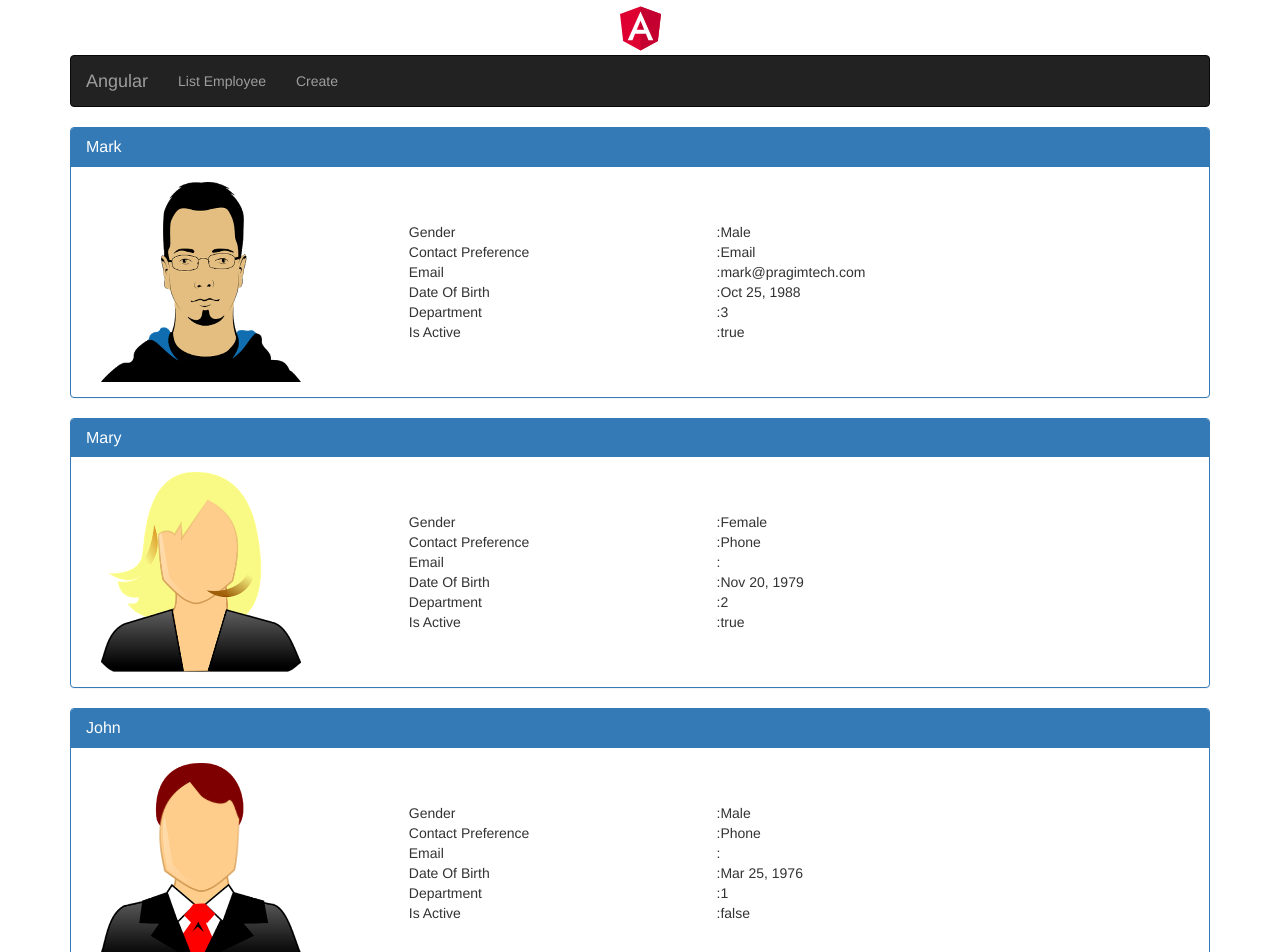
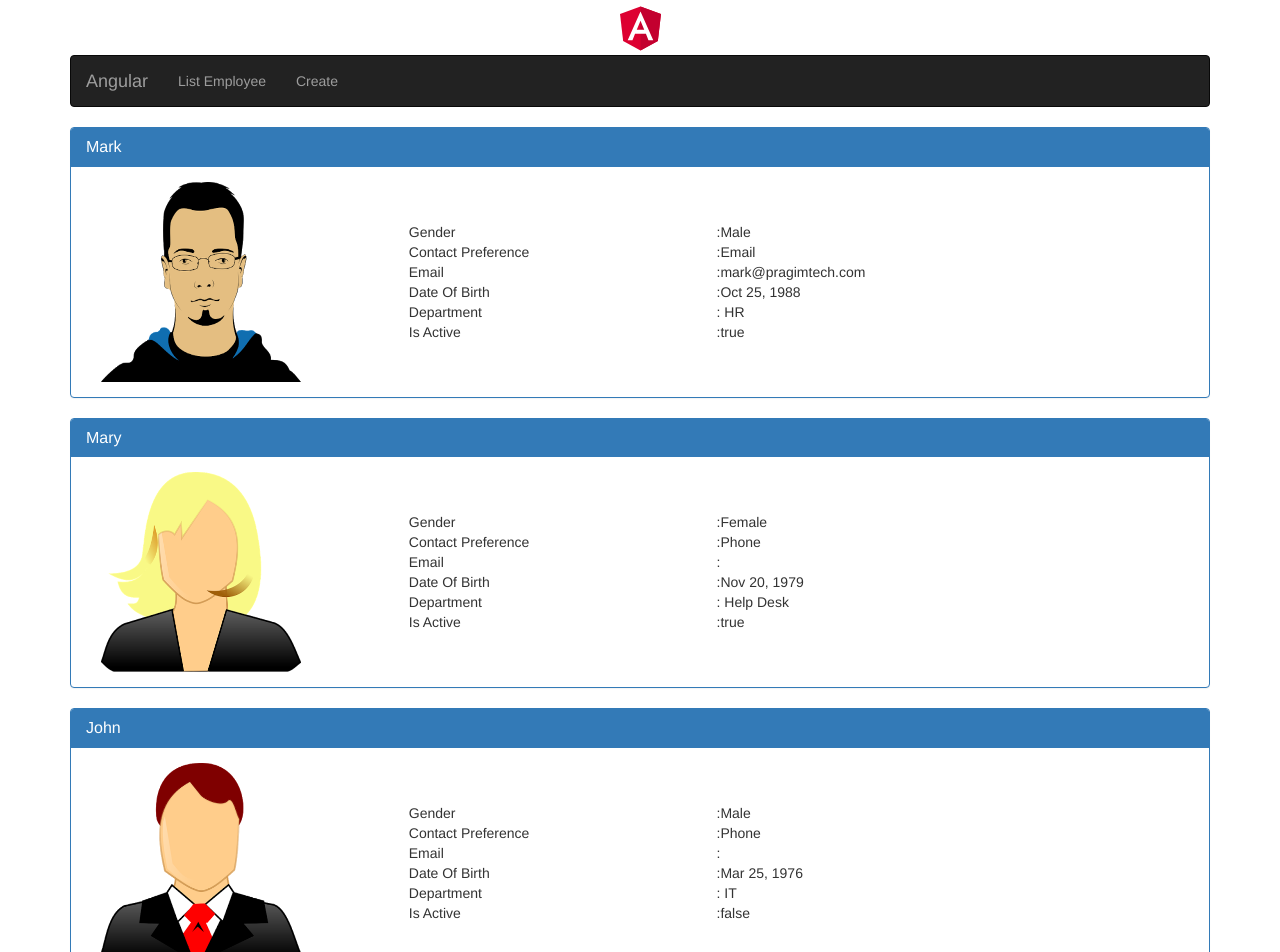
Before and after one commit to ZEDTARIK/Angular5-Formation, an Angular app: page /list in a window 1280 px wide. Shown: the top 952 px of the page. Built offline with nearby package versions, Linux system fonts and the light colour scheme.

Commit message:
Switch Case

```diff
--- a/src/app/employees/create-employee.component.html
+++ b/src/app/employees/create-employee.component.html
@@ -46,11 +46,11 @@
         <label for="gender">Gender</label>
         <div class="form-control">
           <label class="radio-inline">
-            <input required type="radio" name="gender" value="male" #gender="ngModel" [(ngModel)]="employee.gender">
+            <input required type="radio" name="gender" value="Male" #gender="ngModel" [(ngModel)]="employee.gender">
             Male
           </label>
           <label class="radio-inline">
-            <input type="radio" name="gender" value="female" #gender="ngModel" [(ngModel)]="employee.gender"> Female
+            <input type="radio" name="gender" value="Female" #gender="ngModel" [(ngModel)]="employee.gender"> Female
           </label>
         </div>
         <span *ngIf="gender.errors?.required" class="help-block">Field is Required</span>
--- a/src/app/employees/list-employees.component.html
+++ b/src/app/employees/list-employees.component.html
@@ -33,7 +33,14 @@
 
           <div class="row">
             <div class="col-xs-6">Department</div>
-            <div class="col-xs-6">:{{employee.department}}</div>
+
+              <div class="col-xs-6" [ngSwitch]="employee.department">:
+                <span *ngSwitchCase="1">IT</span>
+                <span *ngSwitchCase="2">Help Desk</span>
+                <span *ngSwitchCase="3">HR</span>
+                <span *ngSwitchDefault>N/A</span>
+              </div>
+
           </div>
 
           <div class="row">
```
